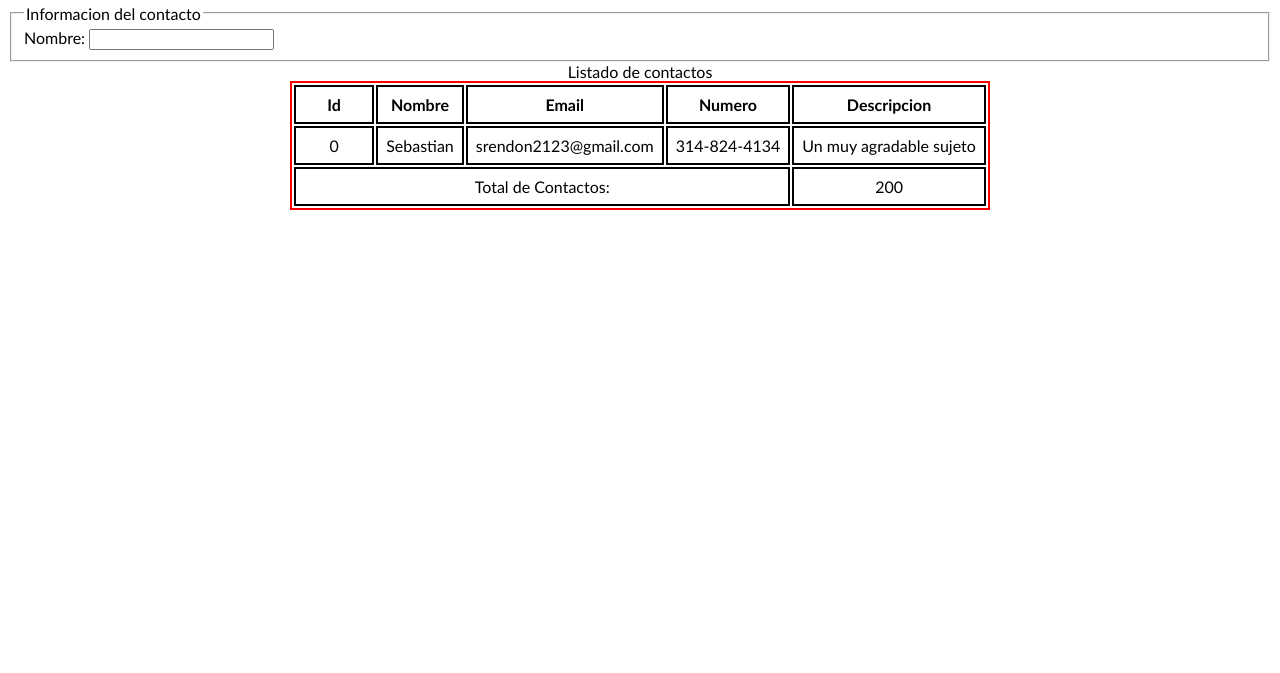
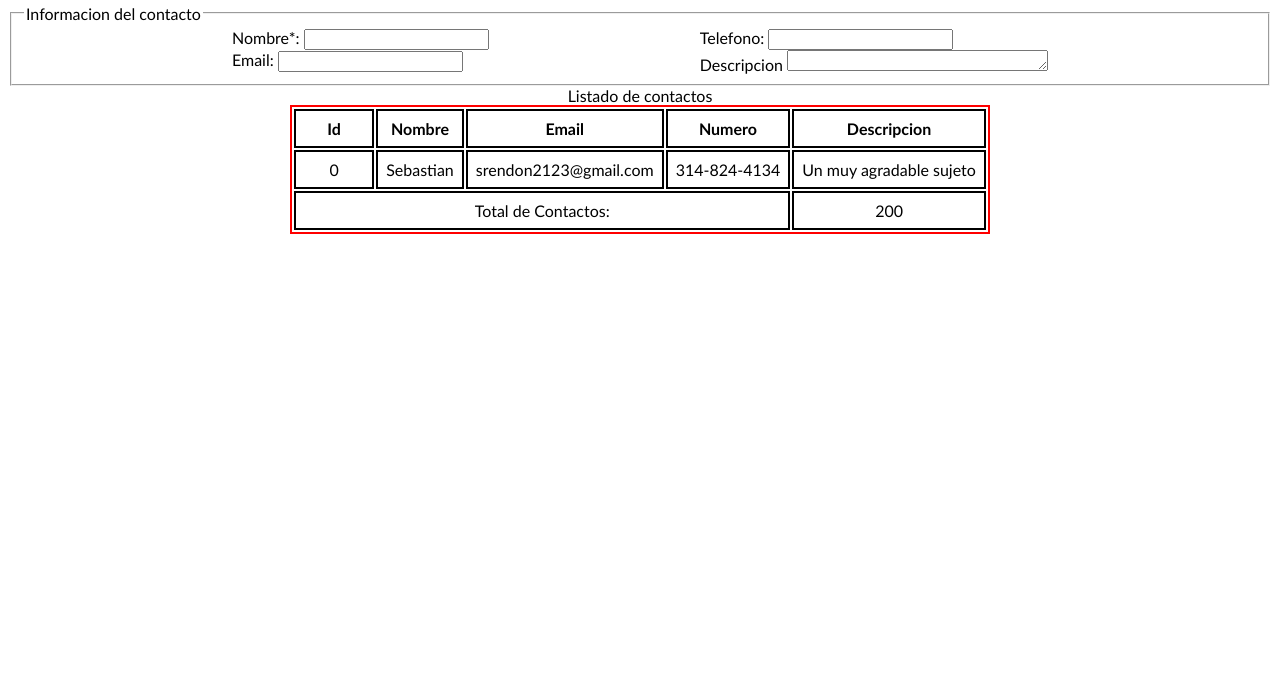
Before and after one commit to srendon2123/Pruebas-git, a plain HTML site: page index.html in a window 1280 px wide. Shown: the part 127-800 px from the top of the page. Drawn offline with Linux system fonts and the light colour scheme.

Commit message:
Modificaciones en style e index

```diff
--- a/css/style.css
+++ b/css/style.css
@@ -28,3 +28,15 @@ table
    border: 2px solid red;
    margin: 0 auto;
 }
+
+.form-group
+{
+   padding: 0em 0.2em;
+   display: block;
+}
+
+fieldset
+{
+   display: flex;
+   justify-content: space-evenly;
+}
--- a/index.html
+++ b/index.html
@@ -21,8 +21,26 @@
       <form method="get" action="return false">
          <fieldset>
             <legend>Informacion del contacto</legend>
-            <label for="nombre">Nombre:</label>
-            <input type="text" name="nombre" id="nombre">
+            <div class="form-group">
+               <div class="form-section">
+                  <label for="nombre">Nombre*:</label>
+                  <input type="text" name="nombre" id="nombre">
+               </div>
+               <div class="form-section">
+                  <label for="email">Email:</label>
+                  <input type="email" name="email" id="email">
+               </div>
+            </div>
+            <div class="form-group">
+               <div class="form-section">
+                  <label for="numero">Telefono:</label>
+                  <input type="tel" name="telefono" id="telefono">
+               </div>
+               <div class="form-section">
+                  <label for="descripcion">Descripcion</label>
+                  <textarea name="descripcion" id="descripcion" cols="30" rows="1"></textarea>
+               </div>
+            </div>
          </fieldset>
       </form>
 
```
